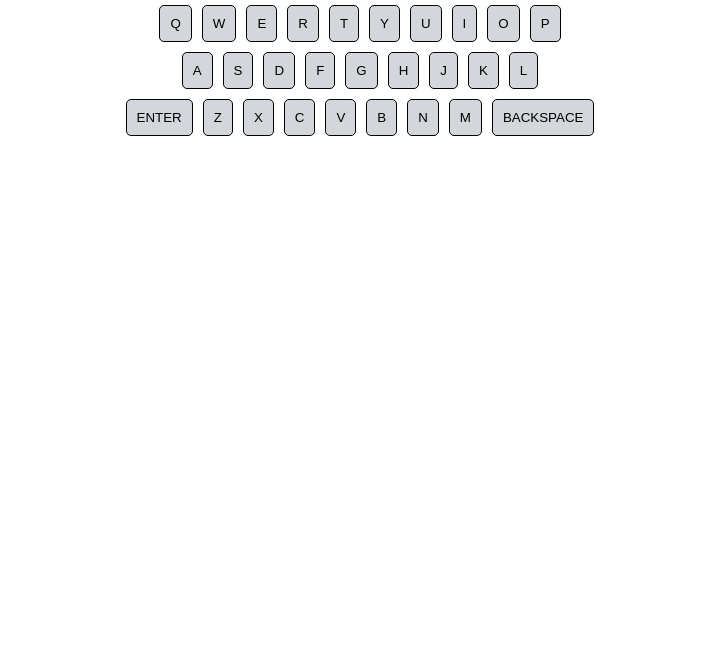
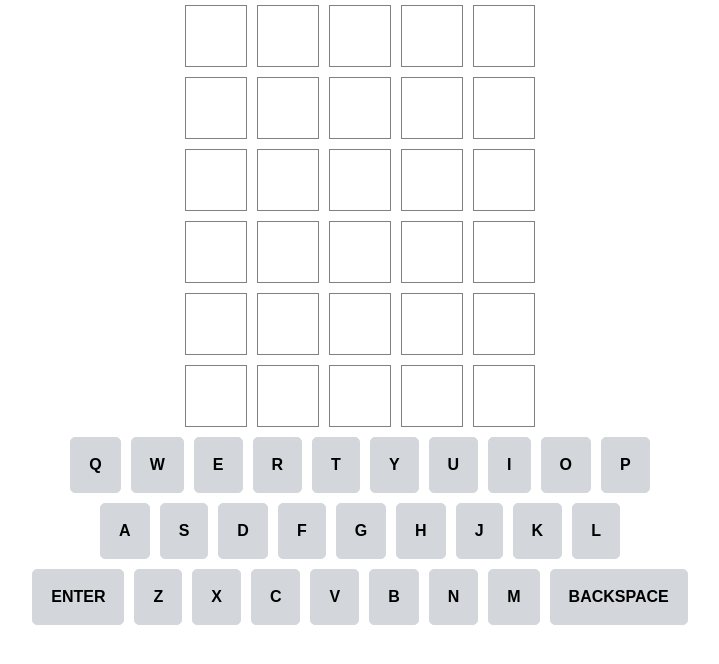
Before and after one commit to JoannaChow/wordle, a React (Create React App) app: page / in a window 1280 px wide. Shown: the top 664 px of the page, without its empty margins (280-999 px from the left). Built offline with nearby package versions, Linux system fonts and the light colour scheme.

Commit message:
styled Game Grid & Keyboard button

```diff
--- a/src/views/Game/components/Grid.tsx
+++ b/src/views/Game/components/Grid.tsx
@@ -1,5 +1,6 @@
 import { observer } from "mobx-react";
 import React from "react";
+import styled from "styled-components";
 import { Evaluation } from "../../../consts";
 
 export interface ITile {
@@ -17,13 +18,36 @@ export class Grid extends React.Component<IProps> {
     return (
       <>
         {this.props.tiles.map((row, rowIdx) => (
-          <div key={rowIdx}>
+          <TileRow key={rowIdx}>
             {row.map((tile, colIdx) => (
-              <span key={colIdx}>{tile.letter}</span>
+              <Tile key={colIdx} isEmpty={!tile.letter}>
+                {tile.letter}
+              </Tile>
             ))}
-          </div>
+          </TileRow>
         ))}
       </>
     );
   }
 }
+
+const TileRow = styled.div`
+  display: flex;
+  flex-direction: row;
+  justify-content: center;
+`;
+
+const Tile = styled.div<{
+  isEmpty: boolean;
+}>`
+  width: 60px;
+  height: 60px;
+  text-align: center;
+  line-height: 60px;
+  background-color: ${(props) => (props.isEmpty ? "" : "lightgrey")};
+  margin: 5px;
+  font-weight: bold;
+  font-size: 22pt;
+  border: 1px solid grey;
+  user-select: none;
+`;
--- a/src/views/Game/components/Keyboard.tsx
+++ b/src/views/Game/components/Keyboard.tsx
@@ -48,10 +48,13 @@ const Row = styled.div`
 `;
 
 const KeyBtn = styled.button`
-  border: 1px solid black;
+  border: 1px solid ${Color.colorBg};
   border-radius: 5px;
-  padding: 10px;
+  padding: 18px;
   margin: 5px;
   background-color: ${Color.colorBg};
   color: ${Color.keyTextColor};
+  font-weight: bold;
+  font-size: 12pt;
+  user-select: none;
 `;
```
